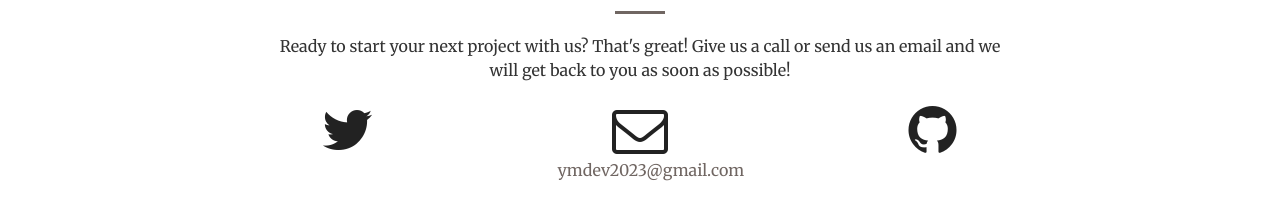
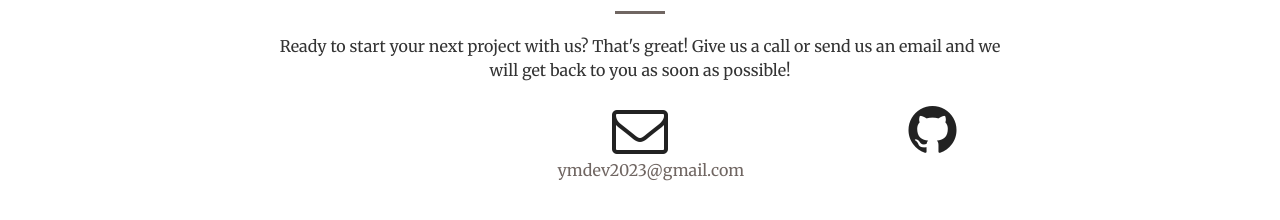
Before and after one commit to ymdev2023/ymdev2023.github.io, a Jekyll site: the page built from index.html, in a window 1280 px wide and 900 px high, scrolled down 1983 px. Shown: the part 598-818 px from the top of the window. Built offline with Jekyll 4.4.1, drawn with Linux system fonts in a browser that asks for light colours.

Commit message:
Update contact.html

```diff
--- a/_includes/contact.html
+++ b/_includes/contact.html
@@ -8,7 +8,7 @@
             </div>
         <div class="col-lg-2 col-lg-offset-2 text-center">
             <a href="https://twitter.com/{{ site.twitter_username }}">
-            <i class="fa fa-twitter fa-3x wow bounceIn" data-wow-delay=".1s"></i>
+            <i class="fa fa-n fa-3x wow bounceIn" data-wow-delay=".1s"></i>
                 <p>{{ site.twitter_username }}</p>
             </a>
         </div>
```
